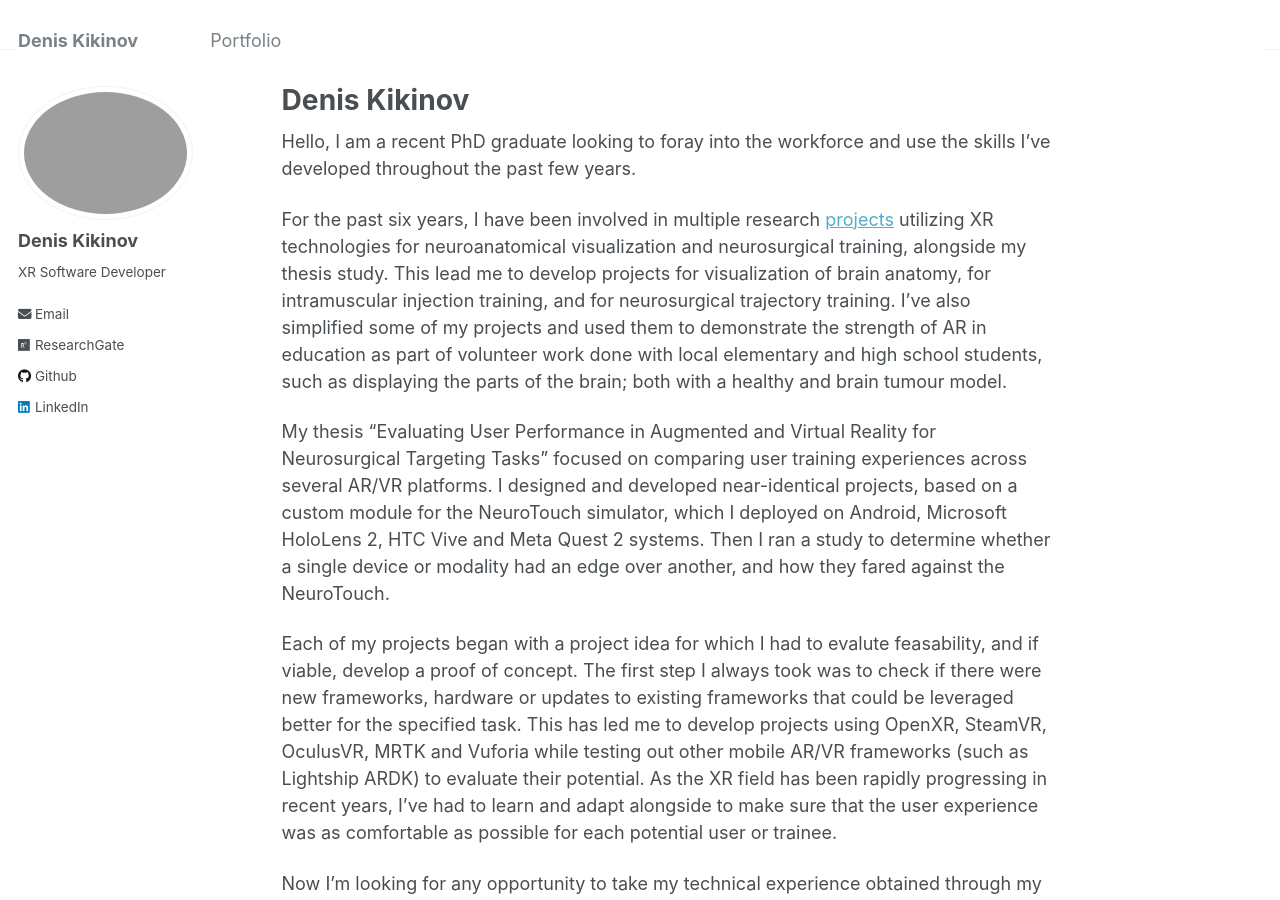
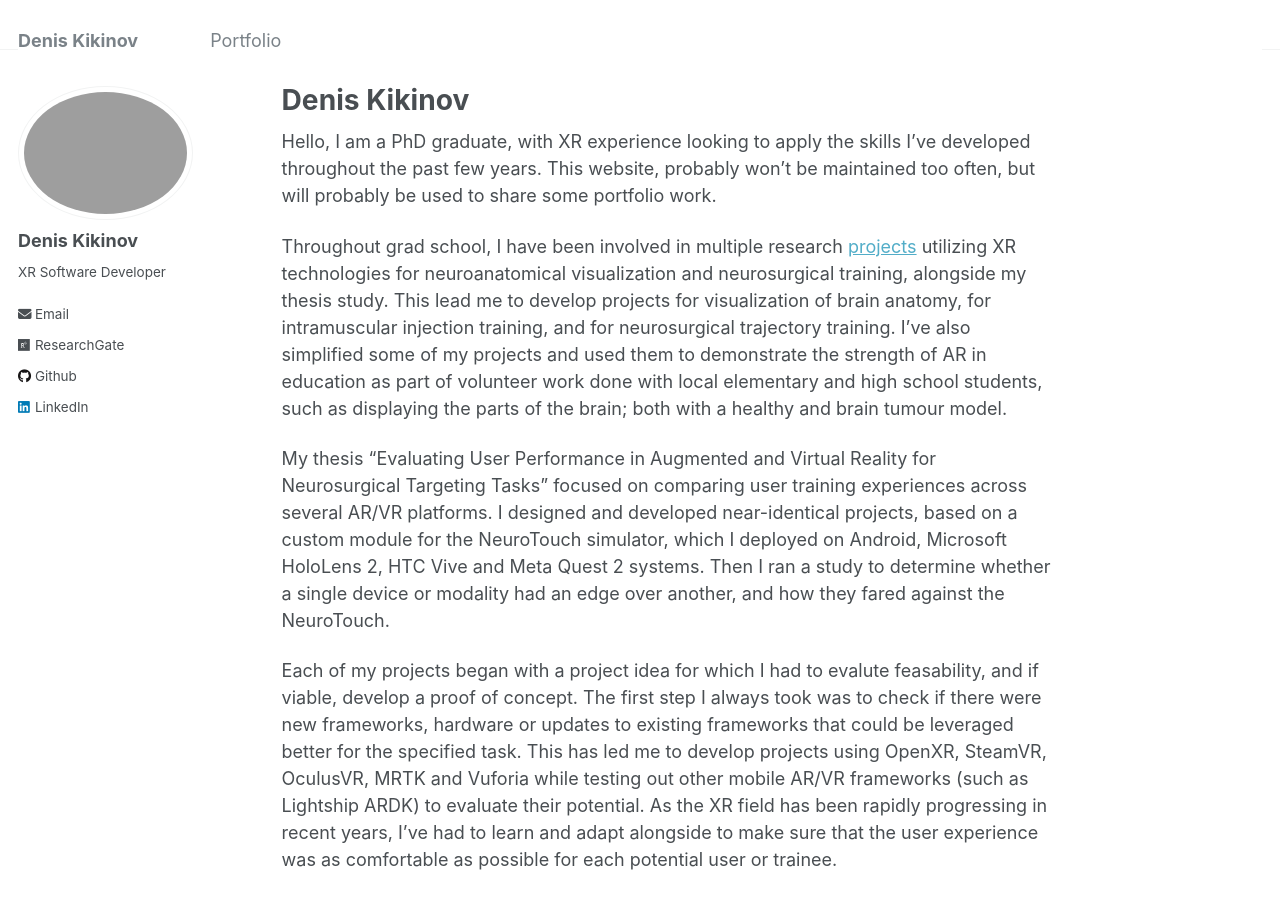
Before and after one commit to dkikinov/dkikinov.github.io, a Jekyll site: the page built from _pages/about.md, in a window 1280 px wide and 900 px high. Built offline with Jekyll 4.4.1, drawn with Linux system fonts in a browser that asks for light colours.

Commit message:
Revise about page to highlight XR experience and skills
Updated the about section to reflect current status and experience, emphasizing XR skills and portfolio work.

```diff
--- a/_pages/about.md
+++ b/_pages/about.md
@@ -7,9 +7,9 @@
   - /about.html
 ---
 
-Hello, I am a recent PhD graduate looking to foray into the workforce and use the skills I've developed throughout the past few years.
+Hello, I am a PhD graduate, with XR experience looking to apply the skills I've developed throughout the past few years. This website, probably won't be maintained too often, but will probably be used to share some portfolio work.
 
- For the past six years, I have been involved in multiple research [projects](/portfolio/) utilizing XR technologies for neuroanatomical visualization and neurosurgical training, alongside my thesis study. This lead me to develop projects for visualization of brain anatomy, for intramuscular injection training, and for neurosurgical trajectory training. I’ve also simplified some of my projects and used them to demonstrate the strength of AR in education as part of volunteer work done with local elementary and high school students, such as displaying the parts of the brain; both with a healthy and brain tumour model.
+ Throughout grad school, I have been involved in multiple research [projects](/portfolio/) utilizing XR technologies for neuroanatomical visualization and neurosurgical training, alongside my thesis study. This lead me to develop projects for visualization of brain anatomy, for intramuscular injection training, and for neurosurgical trajectory training. I’ve also simplified some of my projects and used them to demonstrate the strength of AR in education as part of volunteer work done with local elementary and high school students, such as displaying the parts of the brain; both with a healthy and brain tumour model.
 
  My thesis "Evaluating User Performance in Augmented and Virtual Reality for Neurosurgical Targeting Tasks" focused on comparing user training experiences across several AR/VR platforms. I designed and developed near-identical projects, based on a custom module for the NeuroTouch simulator, which I deployed on Android, Microsoft HoloLens 2, HTC Vive and Meta Quest 2 systems. Then I ran a study to determine whether a single device or modality had an edge over another, and how they fared against the NeuroTouch.
 
```
